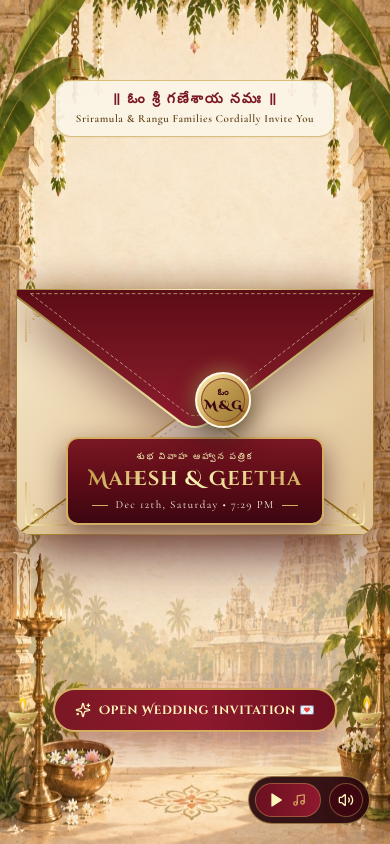
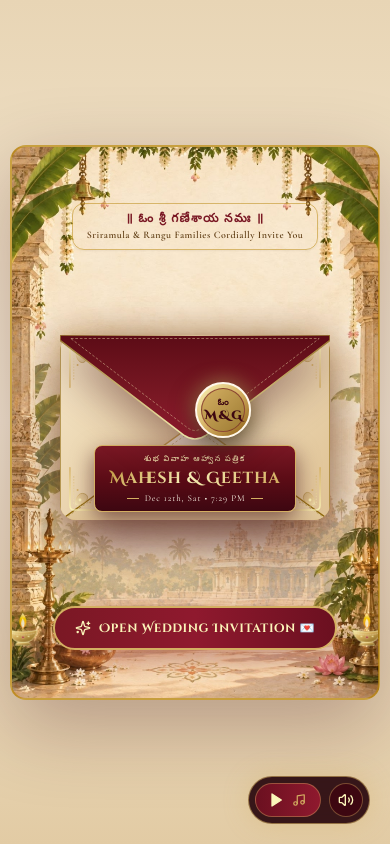
Before and after one commit to dyuforge/Geetha-weds-Mahesh, a React (Vite) app: page / in a window 390 px wide. Built offline with nearby package versions, Linux system fonts and the light colour scheme.

Commit message:
Fix mobile view background alignment and clarity with exact 2:3 framing

```diff
--- a/src/components/MainInvitationHero.tsx
+++ b/src/components/MainInvitationHero.tsx
@@ -47,13 +47,26 @@ export const MainInvitationHero: React.FC<MainInvitationHeroProps> = ({
         className="relative z-20 max-w-[740px] mx-auto rounded-3xl p-1 sm:p-2 bg-gradient-to-b from-[#D4AF62] via-[#8B6508] to-[#B8860B] shadow-[0_25px_80px_rgba(61,11,17,0.32)]"
       >
         <div
-          className="relative rounded-[20px] pt-24 sm:pt-36 pb-40 sm:pb-56 px-5 sm:px-14 text-center overflow-hidden bg-no-repeat bg-center"
+          className="relative rounded-[20px] overflow-hidden text-center"
           style={{
             backgroundColor: '#F7EFE1',
-            backgroundImage: `url('./backgrounds/temple-arch-kalash.jpg')`,
-            backgroundSize: '100% 100%',
           }}
         >
+          {/* Top Temple Arch, Jasmine Garlands & Bells — Native Aspect Ratio, Zero Zoom/Stretch */}
+          <div
+            className="w-full aspect-[682/245] bg-top bg-no-repeat relative pointer-events-none"
+            style={{
+              backgroundImage: `url('./backgrounds/temple-arch-kalash.jpg')`,
+              backgroundSize: '100% auto',
+            }}
+          >
+            <div className="absolute inset-x-0 bottom-0 h-10 bg-gradient-to-t from-[#F7EFE1] to-transparent" />
+          </div>
+
+          {/* Center Parchment Content Area — Expands Cleanly on Any Screen Size */}
+          <div className="relative px-4 sm:px-14 -mt-10 sm:-mt-16 z-10">
+            {/* Subtle Gold Side Frame Lines Matching the Temple Arch */}
+            <div className="hidden sm:block absolute inset-y-0 left-10 right-10 border-x border-[#B8860B]/35 pointer-events-none" />
           {/* 1. DEVOTIONAL LORD GANESHA PRESENTATION */}
           <motion.div
             initial={{ opacity: 0, scale: 0.9 }}
@@ -260,6 +273,18 @@ export const MainInvitationHero: React.FC<MainInvitationHeroProps> = ({
               Blessings Offered for {data.groom.firstName} &amp; {data.bride.firstName}
             </p>
           </div>
+          </div>
+
+          {/* Bottom Temple Brass Lamps, Lotus Urli, Kalash & Kolam — Native Aspect Ratio, Zero Zoom/Stretch */}
+          <div
+            className="w-full aspect-[682/290] bg-bottom bg-no-repeat relative -mt-6 sm:-mt-10 pointer-events-none"
+            style={{
+              backgroundImage: `url('./backgrounds/temple-arch-kalash.jpg')`,
+              backgroundSize: '100% auto',
+            }}
+          >
+            <div className="absolute inset-x-0 top-0 h-12 bg-gradient-to-b from-[#F7EFE1] to-transparent" />
+          </div>
         </div>
       </motion.div>
     </section>
--- a/src/components/WeddingDetailsSection.tsx
+++ b/src/components/WeddingDetailsSection.tsx
@@ -82,22 +82,21 @@ export const WeddingDetailsSection: React.FC<WeddingDetailsSectionProps> = ({ da
           <MandalaDivider />
         </div>
 
-        <div className="grid grid-cols-1 md:grid-cols-2 gap-8">
-          {/* Groom Card */}
+        <div className="grid grid-cols-1 md:grid-cols-2 gap-8 items-start">
+          {/* Groom Card — Exact 2:3 Portrait Ratio */}
           <motion.div
             initial={{ opacity: 0, x: -24 }}
             whileInView={{ opacity: 1, x: 0 }}
             viewport={{ once: true }}
             whileHover={{ y: -4 }}
             transition={{ duration: 0.55 }}
-            className="relative rounded-3xl pt-20 pb-36 px-6 sm:px-8 border-2 border-[#B8860B]/70 shadow-[0_20px_50px_rgba(61,11,17,0.18)] overflow-hidden bg-no-repeat bg-center"
+            className="relative w-full max-w-[440px] mx-auto aspect-[2/3] rounded-3xl p-5 sm:p-8 border-2 border-[#B8860B]/70 shadow-[0_20px_50px_rgba(61,11,17,0.18)] overflow-hidden bg-cover bg-center bg-no-repeat flex items-center justify-center"
             style={{
               backgroundColor: '#F7EFE1',
               backgroundImage: `url('./backgrounds/temple-courtyard-lamps.jpg')`,
-              backgroundSize: '100% 100%',
             }}
           >
-            <div className="relative z-10 text-center space-y-3 bg-[#FFFDF8]/88 backdrop-blur-[2px] p-5 rounded-2xl border border-[#B8860B]/40 shadow-sm">
+            <div className="relative z-10 w-full text-center space-y-2.5 bg-[#FFFDF8]/90 backdrop-blur-[2px] p-4 sm:p-5 rounded-2xl border border-[#B8860B]/40 shadow-sm">
               <span className="inline-block px-4 py-1 rounded-full text-xs font-sans font-bold uppercase tracking-widest bg-[#7A1824] text-[#FCF6BA] border border-[#D4AF62]">
                 Pelli Koduku • The Groom
               </span>
@@ -132,21 +131,20 @@ export const WeddingDetailsSection: React.FC<WeddingDetailsSectionProps> = ({ da
             </div>
           </motion.div>
 
-          {/* Bride Card */}
+          {/* Bride Card — Exact 2:3 Portrait Ratio */}
           <motion.div
             initial={{ opacity: 0, x: 24 }}
             whileInView={{ opacity: 1, x: 0 }}
             viewport={{ once: true }}
             whileHover={{ y: -4 }}
             transition={{ duration: 0.55 }}
-            className="relative rounded-3xl pt-20 pb-36 px-6 sm:px-8 border-2 border-[#B8860B]/70 shadow-[0_20px_50px_rgba(61,11,17,0.18)] overflow-hidden bg-no-repeat bg-center"
+            className="relative w-full max-w-[440px] mx-auto aspect-[2/3] rounded-3xl p-5 sm:p-8 border-2 border-[#B8860B]/70 shadow-[0_20px_50px_rgba(61,11,17,0.18)] overflow-hidden bg-cover bg-center bg-no-repeat flex items-center justify-center"
             style={{
               backgroundColor: '#F7EFE1',
               backgroundImage: `url('./backgrounds/temple-gopuram-lotus.jpg')`,
-              backgroundSize: '100% 100%',
             }}
           >
-            <div className="relative z-10 text-center space-y-3 bg-[#FFFDF8]/88 backdrop-blur-[2px] p-5 rounded-2xl border border-[#B8860B]/40 shadow-sm">
+            <div className="relative z-10 w-full text-center space-y-2.5 bg-[#FFFDF8]/90 backdrop-blur-[2px] p-4 sm:p-5 rounded-2xl border border-[#B8860B]/40 shadow-sm">
               <span className="inline-block px-4 py-1 rounded-full text-xs font-sans font-bold uppercase tracking-widest bg-[#7A1824] text-[#FCF6BA] border border-[#D4AF62]">
                 Pelli Kuthuru • The Bride
               </span>
--- a/src/components/WeddingEnvelope3D.tsx
+++ b/src/components/WeddingEnvelope3D.tsx
@@ -71,34 +71,33 @@ export const WeddingEnvelope3D: React.FC<WeddingEnvelope3DProps> = ({
       animate={{ opacity: 1 }}
       exit={{ opacity: 0, scale: 1.04, filter: 'blur(6px)' }}
       transition={{ duration: 0.8, ease: 'easeInOut' }}
-      className="relative min-h-screen w-full flex items-center justify-center py-0 sm:py-6 px-0 sm:px-4 select-none bg-gradient-to-b from-[#E8D5B5] via-[#F5E9D4] to-[#E2CBA4]"
+      className="relative min-h-screen w-full flex items-center justify-center py-3 sm:py-6 px-2.5 sm:px-4 select-none bg-gradient-to-b from-[#E8D5B5] via-[#F5E9D4] to-[#E2CBA4]"
     >
-      {/* Responsive Portrait Temple Frame — Preserves Full 2:3 Aspect Ratio Without Zooming or Cropping */}
+      {/* Exact 2:3 Portrait Temple Frame — Matches 682x1024 Image Ratio on All Screens (No Zoom/Stretch) */}
       <div
-        className="relative w-full max-w-[680px] min-h-screen sm:min-h-[900px] sm:rounded-3xl overflow-hidden shadow-[0_25px_80px_rgba(61,11,17,0.3)] sm:border-2 sm:border-[#B8860B]/70 flex flex-col items-center justify-between pt-20 sm:pt-24 pb-28 sm:pb-32 px-4 sm:px-10 bg-no-repeat bg-center"
+        className="relative w-full max-w-[540px] aspect-[2/3] rounded-2xl sm:rounded-3xl overflow-hidden shadow-[0_25px_80px_rgba(61,11,17,0.3)] border-2 border-[#B8860B]/70 flex flex-col items-center justify-between pt-14 sm:pt-24 pb-12 sm:pb-24 px-4 sm:px-10 bg-cover bg-center bg-no-repeat"
         style={{
           backgroundImage: `url('./backgrounds/temple-courtyard-lamps.jpg')`,
-          backgroundSize: '100% 100%',
         }}
       >
         {/* Top Sacred Invocation in Telugu — Positioned Cleanly Below the Hanging Temple Bells */}
-        <div className="relative z-20 flex flex-col items-center text-center px-5 py-2 rounded-2xl bg-[#FBF5E8]/90 border border-[#B8860B]/50 shadow-sm">
+        <div className="relative z-20 flex flex-col items-center text-center px-3.5 sm:px-5 py-1.5 sm:py-2 rounded-xl sm:rounded-2xl bg-[#FBF5E8]/92 border border-[#B8860B]/50 shadow-sm">
           <motion.p
             initial={{ y: -10, opacity: 0 }}
             animate={{ y: 0, opacity: 1 }}
             transition={{ delay: 0.15 }}
-            className="text-sm sm:text-lg font-serif font-bold tracking-[0.14em] text-[#7A1824]"
+            className="text-xs sm:text-lg font-serif font-bold tracking-[0.12em] sm:tracking-[0.14em] text-[#7A1824]"
           >
             ॥ ఓం శ్రీ గణేశాయ నమః ॥
           </motion.p>
-          <p className="text-[11px] sm:text-xs text-[#5C3A10] font-serif font-semibold tracking-wider mt-0.5">
+          <p className="text-[10px] sm:text-xs text-[#5C3A10] font-serif font-semibold tracking-wider mt-0.5">
             Sriramula &amp; Rangu Families Cordially Invite You
           </p>
         </div>
 
         {/* Center 3D Interactive Wedding Envelope Stage */}
         <div
-          className="relative z-20 my-auto w-full max-w-[460px] flex flex-col items-center justify-center perspective-2000"
+          className="relative z-20 my-auto w-full max-w-[270px] sm:max-w-[400px] flex flex-col items-center justify-center perspective-2000"
           onMouseMove={handleMouseMove}
           onMouseLeave={handleMouseLeave}
         >
@@ -255,18 +254,18 @@ export const WeddingEnvelope3D: React.FC<WeddingEnvelope3DProps> = ({
               <GoldCornerOrnament position="bottom-right" className="absolute bottom-2 right-2 opacity-90" />
 
               {/* Prominent Couple Names & Wedding Date Plaque on the Envelope Front */}
-              <div className="absolute inset-x-0 bottom-2.5 sm:bottom-4 flex flex-col items-center justify-center text-center px-3">
-                <div className="px-5 sm:px-8 py-2.5 sm:py-3 rounded-xl bg-gradient-to-b from-[#7A1824] via-[#5C0C16] to-[#3D0711] border-2 border-[#D4AF62] shadow-[0_10px_28px_rgba(61,11,17,0.6)]">
-                  <p className="text-[9px] sm:text-[11px] font-sans uppercase tracking-[0.22em] text-[#FCF6BA] mb-0.5">
+              <div className="absolute inset-x-0 bottom-2 sm:bottom-3.5 flex flex-col items-center justify-center text-center px-2.5 sm:px-3">
+                <div className="px-3.5 sm:px-7 py-1.5 sm:py-2.5 rounded-lg sm:rounded-xl bg-gradient-to-b from-[#7A1824] via-[#5C0C16] to-[#3D0711] border border-[#D4AF62] sm:border-2 shadow-[0_8px_22px_rgba(61,11,17,0.6)]">
+                  <p className="text-[8px] sm:text-[10px] font-sans uppercase tracking-[0.2em] text-[#FCF6BA] mb-0.5">
                     శుభ వివాహ ఆహ్వాన పత్రిక
                   </p>
-                  <h1 className="font-display text-xl sm:text-3xl font-bold text-gold-foil tracking-wider">
+                  <h1 className="font-display text-base sm:text-2xl font-bold text-gold-foil tracking-wider">
                     {data.groom.firstName} &amp; {data.bride.firstName}
                   </h1>
-                  <div className="mt-1 flex items-center justify-center gap-2 text-[11px] sm:text-xs font-serif tracking-[0.12em] text-[#FFF8EA]">
-                    <span className="h-[1px] w-4 bg-[#D4AF62]" />
-                    <span>Dec 12th, Saturday • 7:29 PM</span>
-                    <span className="h-[1px] w-4 bg-[#D4AF62]" />
+                  <div className="mt-0.5 sm:mt-1 flex items-center justify-center gap-1.5 sm:gap-2 text-[9px] sm:text-xs font-serif tracking-[0.1em] text-[#FFF8EA]">
+                    <span className="h-[1px] w-3 sm:w-4 bg-[#D4AF62]" />
+                    <span>Dec 12th, Sat • 7:29 PM</span>
+                    <span className="h-[1px] w-3 sm:w-4 bg-[#D4AF62]" />
                   </div>
                 </div>
               </div>
```
